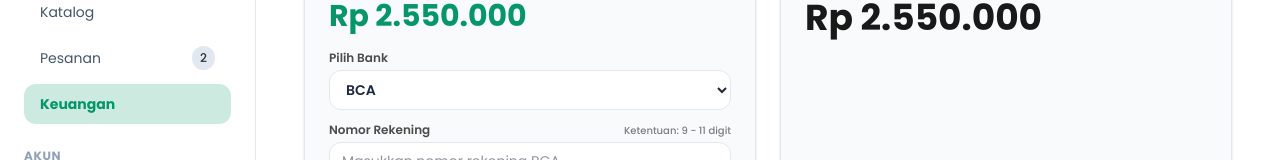
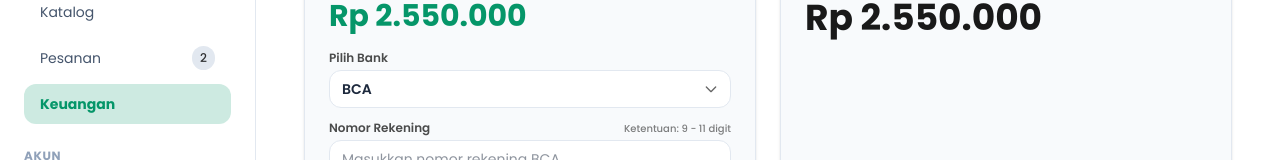
Before and after one commit to NarayanaMahendraAbimanyu/FLEXA-Marketplace, a Next.js app: page /seller/income in a window 1280 px wide. Shown: the part 184-344 px from the top of the page. Built offline with nearby package versions, Linux system fonts and the light colour scheme.

Commit message:
Memperbarui desain pada bagian sellect di halaman income

```diff
--- a/app/seller/income/page.tsx
+++ b/app/seller/income/page.tsx
@@ -121,16 +121,23 @@ export default function SellerIncomePage() {
             <div className="space-y-3">
               <div>
                 <label className="block text-xs font-semibold text-black/70 mb-1">Pilih Bank</label>
+                <div className="relative">
                   <select
                     value={selectedBank}
                     onChange={handleBankChange}
-                  className="w-full px-3 py-2 text-sm font-semibold bg-white border border-slate-200 rounded-xl focus:outline-none focus:border-[#059669]"
+                    className="w-full pl-3 pr-10 py-2 text-sm font-semibold bg-white border border-slate-200 rounded-xl focus:outline-none focus:border-[#059669] appearance-none"
                   >
                     <option value="BCA">BCA</option>
                     <option value="Mandiri">Mandiri</option>
                     <option value="BNI">BNI</option>
                     <option value="BRI">BRI</option>
                   </select>
+                  <div className="pointer-events-none absolute inset-y-0 right-0 flex items-center px-3 text-black/60">
+                    <svg className="w-4 h-4" fill="none" stroke="currentColor" strokeWidth="2" viewBox="0 0 24 24">
+                      <path strokeLinecap="round" strokeLinejoin="round" d="M19 9l-7 7-7-7" />
+                    </svg>
+                  </div>
+                </div>
               </div>
               <div>
                 <div className="flex justify-between items-center mb-1">
```
Lines whose indentation alone changed are shown as unchanged.
